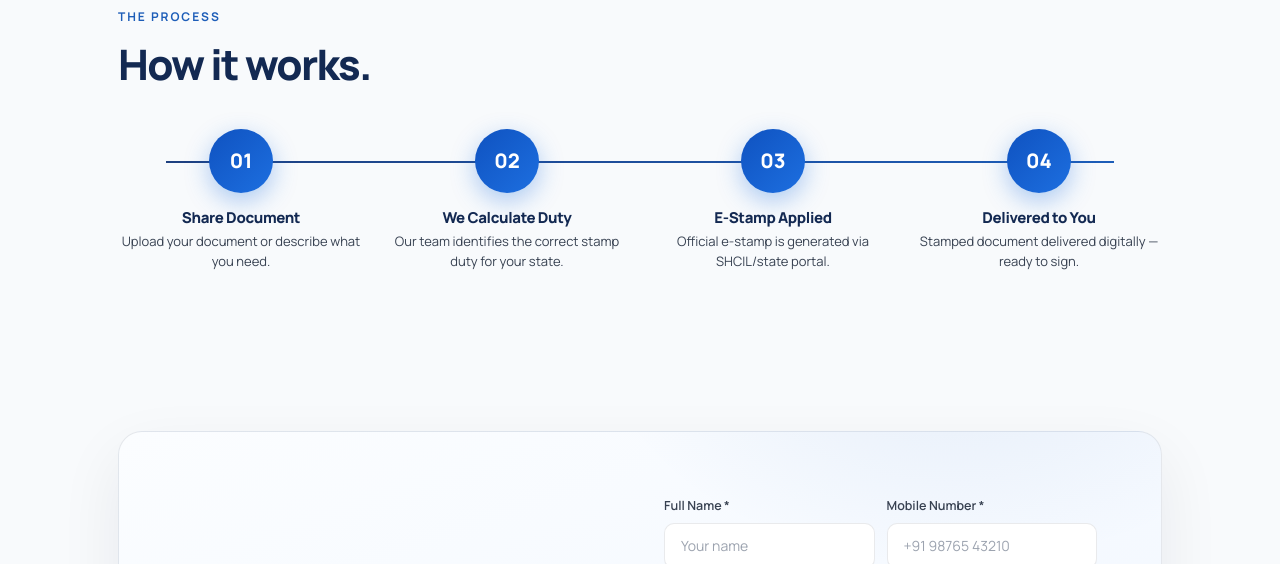
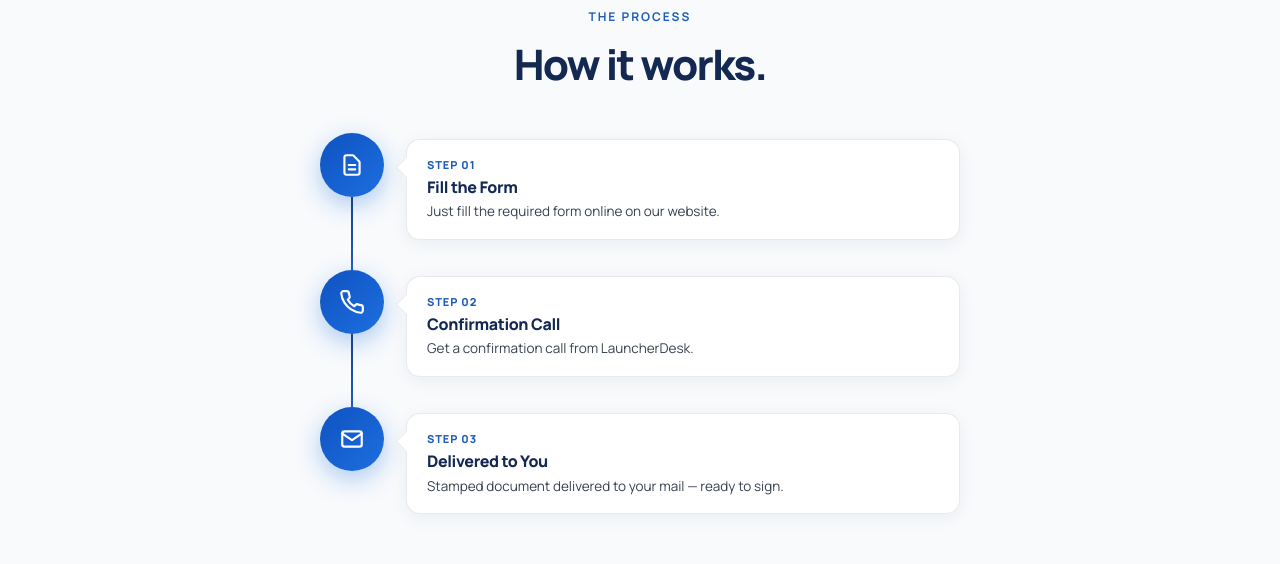
Before and after one commit to moqsoodahmed-pixel/LauncherDesk-frontend, a React (Vite) app: page /estamp in a window 1280 px wide. Shown: the part 1700-2264 px from the top of the page. Built offline with nearby package versions, Linux system fonts and the light colour scheme; no server answers.

Commit message:
etamppage

```diff
--- a/src/pages/estamp/EStampPage.jsx
+++ b/src/pages/estamp/EStampPage.jsx
@@ -137,17 +137,36 @@ const S = `
 
 /* How it works */
 .es-how { padding:80px 0;background:var(--sec-b); }
-.es-how h2 { font-size:clamp(26px,3.4vw,42px);font-weight:900;letter-spacing:-.04em;color:var(--navy);margin-bottom:8px; }
-.es-steps { display:grid;grid-template-columns:repeat(4,1fr);gap:20px;margin-top:40px;position:relative; }
-.es-steps::before { content:'';position:absolute;top:32px;left:48px;right:48px;height:2px;background:linear-gradient(90deg,var(--blue-dark),var(--blue));z-index:0; }
-.es-step { text-align:center;position:relative;z-index:1; }
-.es-step-num {
-  width:64px;height:64px;border-radius:50%;background:linear-gradient(135deg,#0F52C0,#1D6FE0);
-  display:grid;place-items:center;margin:0 auto 16px;
-  font-size:20px;font-weight:900;color:#fff;box-shadow:0 8px 24px rgba(29,111,224,.35);
+.es-how .es-section-label { text-align:center; }
+.es-how h2 { font-size:clamp(26px,3.4vw,42px);font-weight:900;letter-spacing:-.04em;color:var(--navy);margin-bottom:8px;text-align:center; }
+
+/* Vertical timeline — icon node + speech-bubble card, per-step */
+.es-steps-v { position:relative;margin:44px auto 0;display:flex;flex-direction:column;gap:30px;max-width:640px; }
+.es-step-v { display:flex;align-items:flex-start;gap:22px;position:relative;z-index:1; }
+.es-step-v:not(:last-child)::after {
+  content:'';position:absolute;top:64px;left:31px;width:2px;
+  height:calc(100% - 64px + 30px);
+  background:linear-gradient(180deg,var(--blue-dark),var(--blue));z-index:0;
 }
-.es-step h4 { font-size:15px;font-weight:800;color:var(--navy);margin-bottom:6px; }
-.es-step p  { font-size:13px;color:var(--text-2);line-height:1.5; }
+.es-step-v-node {
+  flex:none;width:64px;height:64px;border-radius:50%;
+  background:linear-gradient(135deg,#0F52C0,#1D6FE0);
+  display:grid;place-items:center;box-shadow:0 8px 24px rgba(29,111,224,.35);
+}
+.es-step-v-node svg { width:26px;height:26px;stroke:#fff;fill:none;stroke-width:2;stroke-linecap:round;stroke-linejoin:round; }
+.es-step-v-card {
+  position:relative;flex:1;background:#fff;border:1px solid var(--line);border-radius:14px;
+  padding:16px 20px;margin-top:6px;box-shadow:0 4px 18px rgba(13,43,92,.06);
+  transition:transform .2s,box-shadow .2s;
+}
+.es-step-v-card:hover { transform:translateY(-2px);box-shadow:0 14px 30px rgba(13,43,92,.10); }
+.es-step-v-card::before {
+  content:'';position:absolute;left:-8px;top:20px;width:15px;height:15px;background:#fff;
+  border-left:1px solid var(--line);border-bottom:1px solid var(--line);transform:rotate(45deg);
+}
+.es-step-v-tag { display:block;font-size:11px;font-weight:800;letter-spacing:.08em;text-transform:uppercase;color:var(--blue);margin-bottom:4px; }
+.es-step-v-card h4 { font-size:16px;font-weight:800;color:var(--navy);margin-bottom:5px; }
+.es-step-v-card p  { font-size:13.5px;color:var(--text-2);line-height:1.6; }
 
 /* Form / CTA */
 .es-form-section { padding:80px 0;background:var(--sec-b); }
@@ -197,22 +216,27 @@ const S = `
   .es-hero-cta{ justify-content:center }
   .es-hero-visual{ max-width:380px;margin:0 auto;width:100% }
   .es-what-grid,.es-form-grid{ grid-template-columns:1fr }
-  .es-steps{ grid-template-columns:1fr 1fr }
-  .es-steps::before{ display:none }
 }
 @media(max-width:640px){
-  .es-steps{ grid-template-columns:1fr }
   .es-form-row{ grid-template-columns:1fr }
   .es-hero-cta{ flex-direction:column;align-items:center }
   .es-hero-features{ grid-template-columns:1fr;max-width:340px;margin:24px auto 0 }
+  .es-steps-v{ gap:22px }
+  .es-step-v:not(:last-child)::after{ left:25px;height:calc(100% - 52px + 22px) }
+  .es-step-v{ gap:16px }
+  .es-step-v-node{ width:52px;height:52px }
+  .es-step-v-node svg{ width:22px;height:22px }
+  .es-step-v-card{ padding:14px 16px }
 }
 `
 
 const STEPS = [
-  {num:'01',title:'Share Document',desc:'Upload your document or describe what you need.'},
-  {num:'02',title:'We Calculate Duty',desc:'Our team identifies the correct stamp duty for your state.'},
-  {num:'03',title:'E-Stamp Applied',desc:'Official e-stamp is generated via SHCIL/state portal.'},
-  {num:'04',title:'Delivered to You',desc:'Stamped document delivered digitally — ready to sign.'},
+  {num:'01',title:'Fill the Form',desc:'Just fill the required form online on our website.',
+   icon:<><path d="M9 12h6m-6 4h6m2 5H7a2 2 0 0 1-2-2V5a2 2 0 0 1 2-2h5.586a1 1 0 0 1 .707.293l5.414 5.414a1 1 0 0 1 .293.707V19a2 2 0 0 1-2 2z"/></>},
+  {num:'02',title:'Confirmation Call',desc:'Get a confirmation call from LauncherDesk.',
+   icon:<><path d="M22 16.92v3a2 2 0 0 1-2.18 2 19.79 19.79 0 0 1-8.63-3.07 19.5 19.5 0 0 1-6-6 19.79 19.79 0 0 1-3.07-8.67A2 2 0 0 1 4.11 2h3a2 2 0 0 1 2 1.72c.127.96.361 1.903.7 2.81a2 2 0 0 1-.45 2.11L8.09 9.91a16 16 0 0 0 6 6l1.27-1.27a2 2 0 0 1 2.11-.45c.907.339 1.85.573 2.81.7A2 2 0 0 1 22 16.92z"/></>},
+  {num:'03',title:'Delivered to You',desc:'Stamped document delivered to your mail — ready to sign.',
+   icon:<><rect x="3" y="5" width="18" height="14" rx="2"/><path d="m3 7 9 6 9-6"/></>},
 ]
 
 export default function EStampPage() {
@@ -355,12 +379,17 @@ export default function EStampPage() {
         <div className="es-inner">
           <span className="es-section-label">The Process</span>
           <h2>How it works.</h2>
-          <div className="es-steps">
+          <div className="es-steps-v">
             {STEPS.map(s=>(
-              <div key={s.num} className="es-step">
-                <div className="es-step-num">{s.num}</div>
-                <h4>{s.title}</h4>
-                <p>{s.desc}</p>
+              <div key={s.num} className="es-step-v">
+                <div className="es-step-v-node">
+                  <svg viewBox="0 0 24 24">{s.icon}</svg>
+                </div>
+                <div className="es-step-v-card">
+                  <span className="es-step-v-tag">Step {s.num}</span>
+                  <h4>{s.title}</h4>
+                  <p>{s.desc}</p>
+                </div>
               </div>
             ))}
           </div>
```
